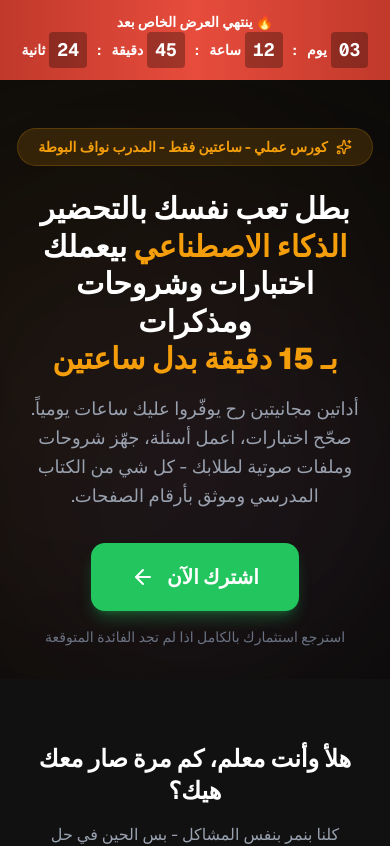
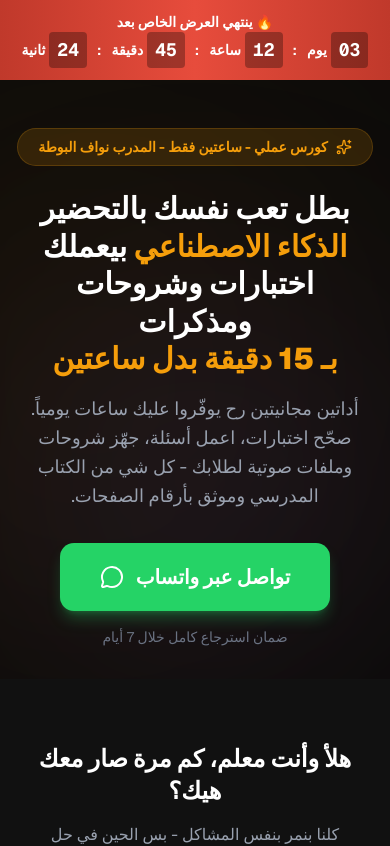
Before and after one commit to fhrrutedf/notebooklm-course-landing, a Next.js app: page / in a window 390 px wide. Shown: the top 846 px of the page. Built offline with nearby package versions, Linux system fonts and the light colour scheme.

Commit message:
8461a471-f2fc-4e00-8458-75f09a7727b1

```diff
--- a/src/app/page.tsx
+++ b/src/app/page.tsx
@@ -45,6 +45,9 @@ export default function LandingPage() {
   }, [])
 
   const pad = (n: number) => n.toString().padStart(2, '0')
+
+  const WHATSAPP_NUMBER = '963985323170'
+  const WHATSAPP_LINK = `https://wa.me/${WHATSAPP_NUMBER}?text=${encodeURIComponent('مرحباً، بدي اشترك بكورس الذكاء الاصطناعي للمعلمين - $30')}`
 
   // WhatsApp chat messages - Syrian dialect (teacher perspective)
   const whatsappChats = [
@@ -279,14 +282,16 @@ export default function LandingPage() {
 
           {/* CTA */}
           <a
-            href="#register"
-            className="inline-flex items-center gap-3 bg-[#22c55e] hover:bg-[#16a34a] text-white font-black px-10 py-5 rounded-xl text-xl transition-all hover:scale-105 shadow-lg shadow-[#22c55e]/30 mb-4"
+            href={WHATSAPP_LINK}
+            target="_blank"
+            rel="noopener noreferrer"
+            className="inline-flex items-center gap-3 bg-[#25D366] hover:bg-[#128C7E] text-white font-black px-10 py-5 rounded-xl text-xl transition-all hover:scale-105 shadow-lg shadow-[#25D366]/30 mb-4"
           >
-            اشترك الآن
-            <ArrowLeft className="w-6 h-6" />
+            تواصل عبر واتساب
+            <MessageCircle className="w-6 h-6" />
           </a>
           <p className="text-gray-500 text-sm">
-            استرجع استثمارك بالكامل اذا لم تجد الفائدة المتوقعة
+            ضمان استرجاع كامل خلال 7 أيام
           </p>
         </div>
       </section>
@@ -582,13 +587,15 @@ export default function LandingPage() {
 
           <div className="text-center mt-10">
             <a
-              href="#register"
-              className="inline-flex items-center gap-3 bg-[#22c55e] hover:bg-[#16a34a] text-white font-black px-10 py-5 rounded-xl text-xl transition-all hover:scale-105 shadow-lg shadow-[#22c55e]/30"
+              href={WHATSAPP_LINK}
+              target="_blank"
+              rel="noopener noreferrer"
+              className="inline-flex items-center gap-3 bg-[#25D366] hover:bg-[#128C7E] text-white font-black px-10 py-5 rounded-xl text-xl transition-all hover:scale-105 shadow-lg shadow-[#25D366]/30"
             >
-              اشترك الآن
-              <ArrowLeft className="w-6 h-6" />
+              تواصل عبر واتساب
+              <MessageCircle className="w-6 h-6" />
             </a>
-            <p className="text-gray-500 text-sm mt-3">استرجع استثمارك بالكامل اذا لم تجد الفائدة المتوقعة</p>
+            <p className="text-gray-500 text-sm mt-3">ضمان استرجاع كامل خلال 7 أيام</p>
           </div>
         </div>
       </section>
@@ -661,13 +668,15 @@ export default function LandingPage() {
             ))}
           </div>
           <a
-            href="#register"
-            className="inline-flex items-center gap-3 bg-[#22c55e] hover:bg-[#16a34a] text-white font-black px-10 py-5 rounded-xl text-xl transition-all hover:scale-105 shadow-lg shadow-[#22c55e]/30"
+            href={WHATSAPP_LINK}
+            target="_blank"
+            rel="noopener noreferrer"
+            className="inline-flex items-center gap-3 bg-[#25D366] hover:bg-[#128C7E] text-white font-black px-10 py-5 rounded-xl text-xl transition-all hover:scale-105 shadow-lg shadow-[#25D366]/30"
           >
-            اشترك الآن
-            <ArrowLeft className="w-6 h-6" />
+            تواصل عبر واتساب
+            <MessageCircle className="w-6 h-6" />
           </a>
-          <p className="text-gray-500 text-sm mt-3">استرجع استثمارك بالكامل اذا لم تجد الفائدة المتوقعة</p>
+          <p className="text-gray-500 text-sm mt-3">ضمان استرجاع كامل خلال 7 أيام</p>
         </div>
       </section>
 
@@ -742,13 +751,15 @@ export default function LandingPage() {
             </div>
 
             <a
-              href="#register"
-              className="w-full mt-8 bg-[#22c55e] hover:bg-[#16a34a] text-white font-black py-5 rounded-xl text-xl transition-all hover:scale-[1.02] flex items-center justify-center gap-3 shadow-lg shadow-[#22c55e]/30"
+              href={WHATSAPP_LINK}
+              target="_blank"
+              rel="noopener noreferrer"
+              className="w-full mt-8 bg-[#25D366] hover:bg-[#128C7E] text-white font-black py-5 rounded-xl text-xl transition-all hover:scale-[1.02] flex items-center justify-center gap-3 shadow-lg shadow-[#25D366]/30"
             >
-              اشترك الآن
-              <ArrowLeft className="w-6 h-6" />
+              تواصل عبر واتساب
+              <MessageCircle className="w-6 h-6" />
             </a>
-            <p className="text-center text-gray-500 text-sm mt-3">استرجع استثمارك بالكامل اذا لم تجد الفائدة المتوقعة</p>
+            <p className="text-center text-gray-500 text-sm mt-3">ضمان استرجاع كامل خلال 7 أيام</p>
           </div>
         </div>
       </section>
@@ -819,63 +830,34 @@ export default function LandingPage() {
         </div>
       </section>
 
-      {/* ===== REGISTRATION ===== */}
+      {/* ===== REGISTRATION - WHATSAPP CTA ===== */}
       <section id="register" className="py-16 md:py-20 bg-[#0a0a0a]">
         <div className="max-w-xl mx-auto px-4">
-          <div className="text-center mb-8">
-            <h2 className="text-2xl md:text-4xl font-black mb-3">سجّل الآن بالكورس</h2>
-            <p className="text-gray-400 text-lg">ابدأ رحلتك مع الذكاء الاصطناعي بالتعليم اليوم</p>
-          </div>
+          <div className="bg-[#1a1a1a] rounded-2xl p-8 border border-[#25D366]/20 text-center">
+            <div className="w-20 h-20 bg-[#25D366]/15 rounded-full flex items-center justify-center mx-auto mb-6">
+              <MessageCircle className="w-10 h-10 text-[#25D366]" />
+            </div>
+            <h2 className="text-2xl md:text-4xl font-black mb-3">جاهز تبدأ؟</h2>
+            <p className="text-gray-400 text-lg mb-6">تواصل معنا عبر واتساب ورح نبعثلك رابط الكورس فوراً</p>
 
-          <div className="bg-[#1a1a1a] rounded-2xl p-8 border border-white/5">
-            <div className="text-center mb-6">
-              <div className="text-5xl font-black text-[#22c55e]">$30</div>
+            <div className="bg-[#0a0a0a] rounded-xl p-4 mb-6 border border-white/5">
+              <div className="text-4xl font-black text-[#22c55e]">$30</div>
               <p className="text-gray-500 mt-1">دفع واحد - وصول دائم</p>
             </div>
 
-            <div className="space-y-4">
-              <div>
-                <label className="block text-sm font-medium mb-2 text-gray-400">الاسم الكامل</label>
-                <input
-                  type="text"
-                  className="w-full bg-white/5 border border-white/10 rounded-xl px-4 py-3 text-white placeholder-gray-600 focus:outline-none focus:border-[#f59e0b] focus:ring-1 focus:ring-[#f59e0b] transition-colors"
-                  placeholder="أدخل اسمك الكامل"
-                />
-              </div>
-              <div>
-                <label className="block text-sm font-medium mb-2 text-gray-400">رقم الواتساب</label>
-                <input
-                  type="tel"
-                  className="w-full bg-white/5 border border-white/10 rounded-xl px-4 py-3 text-white placeholder-gray-600 focus:outline-none focus:border-[#f59e0b] focus:ring-1 focus:ring-[#f59e0b] transition-colors"
-                  placeholder="+963 xxx xxx xxxx"
-                  dir="ltr"
-                />
-              </div>
-              <div>
-                <label className="block text-sm font-medium mb-2 text-gray-400">المادة التي تدرّسها</label>
-                <select className="w-full bg-white/5 border border-white/10 rounded-xl px-4 py-3 text-white focus:outline-none focus:border-[#f59e0b] focus:ring-1 focus:ring-[#f59e0b] transition-colors">
-                  <option value="" className="bg-[#1a1a1a]">اختر المادة</option>
-                  <option value="رياضيات" className="bg-[#1a1a1a]">رياضيات</option>
-                  <option value="لغة عربية" className="bg-[#1a1a1a]">لغة عربية</option>
-                  <option value="علوم" className="bg-[#1a1a1a]">علوم</option>
-                  <option value="تربية إسلامية" className="bg-[#1a1a1a]">تربية إسلامية</option>
-                  <option value="لغة إنجليزية" className="bg-[#1a1a1a]">لغة إنجليزية</option>
-                  <option value="أخرى" className="bg-[#1a1a1a]">أخرى</option>
-                </select>
-              </div>
-            </div>
-
             <a
-              href="#"
-              className="w-full mt-6 bg-[#22c55e] hover:bg-[#16a34a] text-white font-black py-5 rounded-xl text-xl transition-all hover:scale-[1.02] flex items-center justify-center gap-3 shadow-lg shadow-[#22c55e]/30"
+              href={WHATSAPP_LINK}
+              target="_blank"
+              rel="noopener noreferrer"
+              className="w-full bg-[#25D366] hover:bg-[#128C7E] text-white font-black py-5 rounded-xl text-xl transition-all hover:scale-[1.02] flex items-center justify-center gap-3 shadow-lg shadow-[#25D366]/30"
             >
-              اشترك الآن - $30
-              <ArrowLeft className="w-6 h-6" />
+              تواصل عبر واتساب
+              <MessageCircle className="w-6 h-6" />
             </a>
 
             <div className="mt-4 flex items-center justify-center gap-4 text-sm text-gray-500">
               <span className="flex items-center gap-1"><Shield className="w-4 h-4 text-[#22c55e]" /> ضمان استرجاع 7 أيام</span>
-              <span className="flex items-center gap-1"><Clock className="w-4 h-4" /> وصول فوري</span>
+              <span className="flex items-center gap-1"><Clock className="w-4 h-4" /> رابط الكورس فوراً</span>
             </div>
           </div>
         </div>
```
